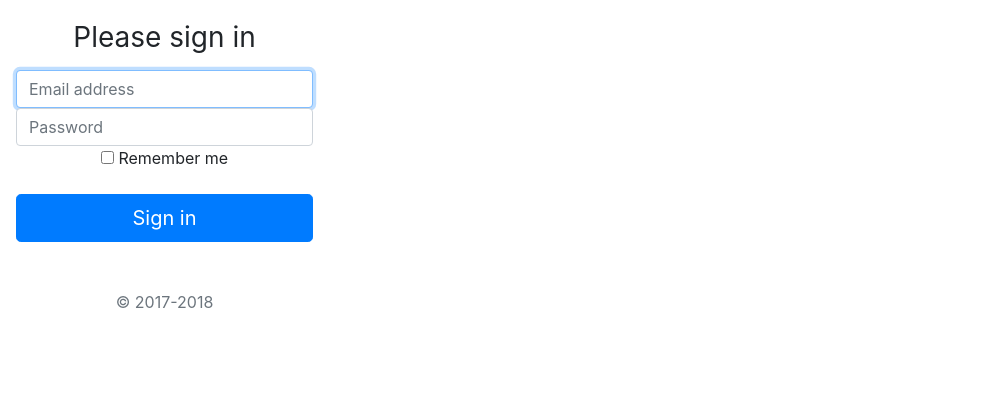
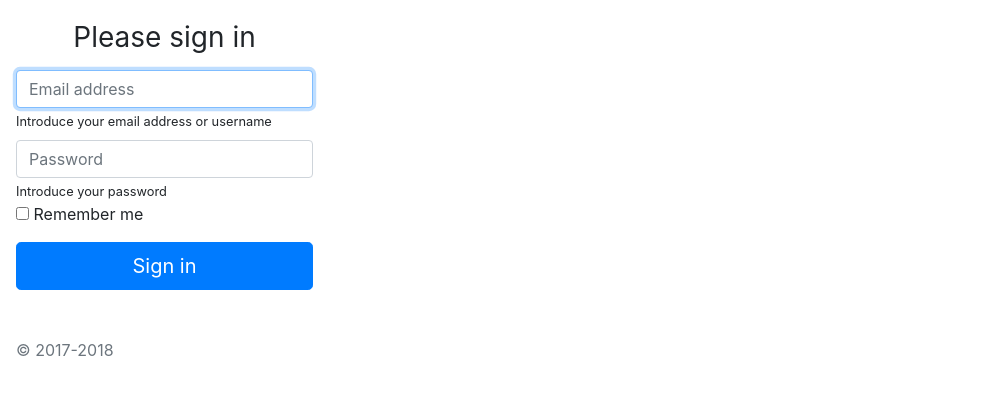
Before and after one commit to Akafadam/login-page, a plain HTML site: page index.html in a window 1280 px wide. Shown: the part 285-680 px from the top of the page, without its empty margins (0-993 px from the left). Drawn offline with Linux system fonts and the light colour scheme.

Commit message:
Adding labels

```diff
--- a/index.html
+++ b/index.html
@@ -14,6 +14,10 @@
      a:hover {
       color:blue;
      }
+     label {
+      display:block;
+      text-align:left;
+     }
    </style>
   </head>
 
@@ -24,10 +28,13 @@
     <form class="form-signin container py-2 pl-2 ml-2 my-5 w-25">
       <img class="mb-4" src="https://getbootstrap.com/assets/brand/bootstrap-solid.svg" alt="" width="72" height="72">
       <h1 class="h3 mb-3 font-weight-normal">Please sign in</h1>
-      <label for="inputEmail" class="sr-only">Email address</label>
-         <input type="email" id="inputEmail" class="form-control" placeholder="Email address" required autofocus>
-      <label for="inputPassword" class="sr-only">Password</label>
-      <input type="password" id="inputPassword" class="form-control" placeholder="Password" required>
+      <label>
+      <input type="email" id="inputEmail" class="form-control" placeholder="Email address" required autofocus><small>Introduce your email address or username</small>
+      </label>
+      <label>
+      <input type="password" id="inputPassword" class="form-control" placeholder="Password" required><small>Introduce your password</small>
+      <div></div>
+      <div></div>
       <div class="checkbox mb-3">
         <label>
           <input type="checkbox" value="remember-me"> Remember me
```
